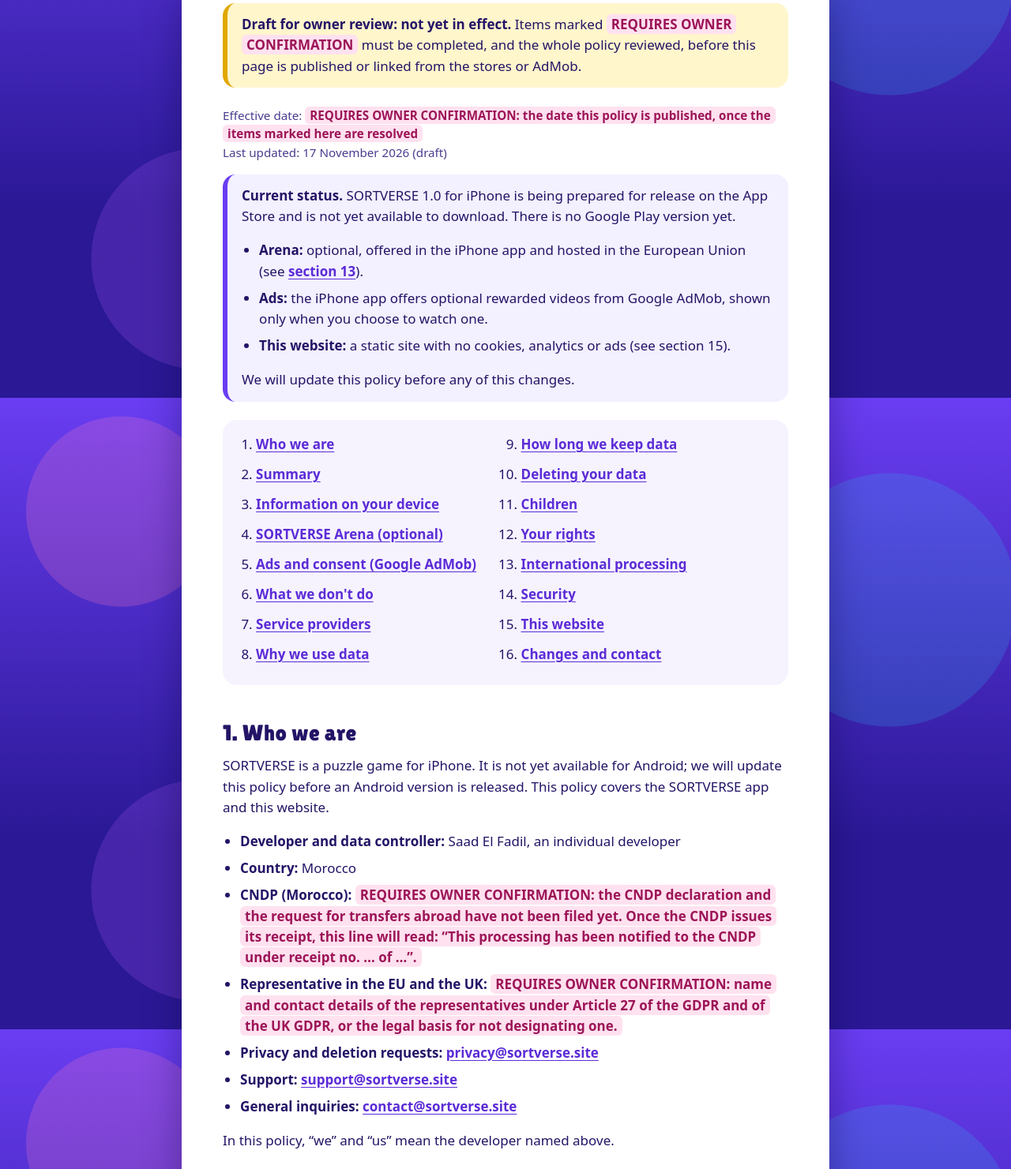
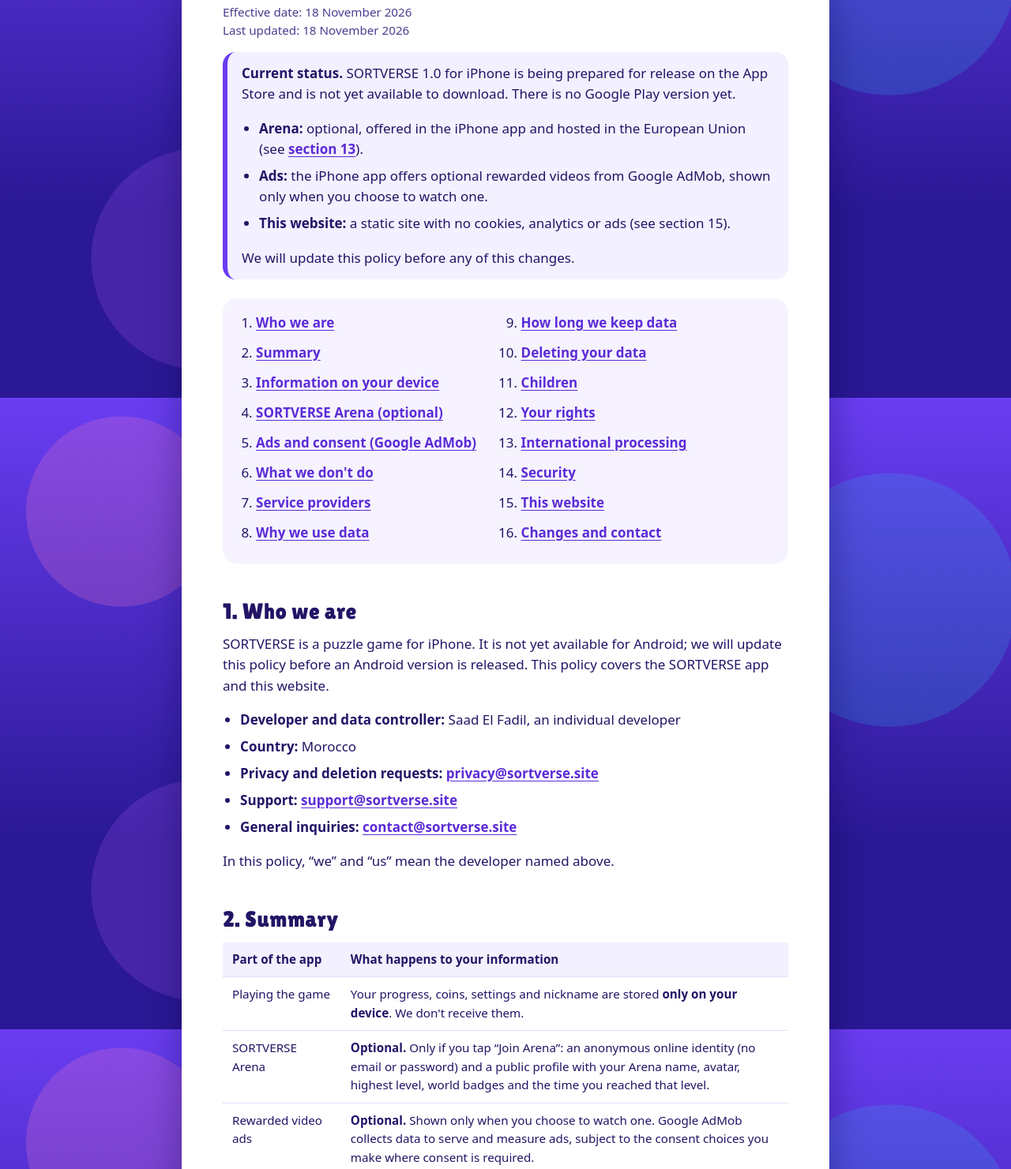
Before and after one commit to Saadelfadil/sortverse-legal, a plain HTML site: page privacy/index.html in a window 1280 px wide. Shown: the part 296-1777 px from the top of the page at 79% size. Drawn offline with Linux system fonts and the light colour scheme.

Commit message:
Privacy Policy effective 18 November 2026
Co-Authored-By: Claude Opus 5.5 <noreply@anthropic.com>

```diff
--- a/privacy/index.html
+++ b/privacy/index.html
@@ -52,11 +52,9 @@
       </div>
 
       <article class="doc">
-        <p class="notice draft"><strong>Draft for owner review: not yet in effect.</strong> Items marked <span class="confirm">REQUIRES OWNER CONFIRMATION</span> must be completed, and the whole policy reviewed, before this page is published or linked from the stores or AdMob.</p>
-
         <p class="meta">
-          Effective date: <span class="confirm">REQUIRES OWNER CONFIRMATION: the date this policy is published, once the items marked here are resolved</span><br>
-          Last updated: 17 November 2026 (draft)
+          Effective date: 18 November 2026<br>
+          Last updated: 18 November 2026
         </p>
 
         <div class="notice" role="note">
@@ -95,8 +93,6 @@
         <ul>
           <li><strong>Developer and data controller:</strong> Saad El Fadil, an individual developer</li>
           <li><strong>Country:</strong> Morocco</li>
-          <li><strong>CNDP (Morocco):</strong> <span class="confirm">REQUIRES OWNER CONFIRMATION: the CNDP declaration and the request for transfers abroad have not been filed yet. Once the CNDP issues its receipt, this line will read: “This processing has been notified to the CNDP under receipt no. … of …”.</span></li>
-          <li><strong>Representative in the EU and the UK:</strong> <span class="confirm">REQUIRES OWNER CONFIRMATION: name and contact details of the representatives under Article 27 of the GDPR and of the UK GDPR, or the legal basis for not designating one.</span></li>
           <li><strong>Privacy and deletion requests:</strong> <a href="mailto:privacy@sortverse.site">privacy@sortverse.site</a></li>
           <li><strong>Support:</strong> <a href="mailto:support@sortverse.site">support@sortverse.site</a></li>
           <li><strong>General inquiries:</strong> <a href="mailto:contact@sortverse.site">contact@sortverse.site</a></li>
@@ -212,7 +208,7 @@
               <tr><td>Namecheap, Inc.</td><td>Forwarding emails sent to our @sortverse.site addresses to our mailbox</td><td><a href="https://www.namecheap.com/legal/general/privacy-policy/" rel="noopener">Namecheap Privacy Policy</a></td></tr>
               <tr><td>Google (Gmail)</td><td>Receiving and answering support and privacy emails</td><td><a href="https://policies.google.com/privacy" rel="noopener">Google Privacy Policy</a></td></tr>
               <tr><td>Vercel Inc.</td><td>Hosting this website</td><td><a href="https://vercel.com/legal/privacy-notice" rel="noopener">Vercel Privacy Notice</a></td></tr>
-              <tr><td>Google Play and Apple App Store</td><td>Distributing the app (their own terms and policies apply to your store accounts)</td><td>The respective store's privacy policy</td></tr>
+              <tr><td>Apple (App Store)</td><td>Distributing the app (Apple's own terms and policies apply to your Apple account)</td><td><a href="https://www.apple.com/legal/privacy/" rel="noopener">Apple Privacy Policy</a></td></tr>
             </tbody>
           </table>
         </div>
@@ -228,7 +224,7 @@
             </tbody>
           </table>
         </div>
-        <p><strong>Proposed legal bases</strong> <span class="confirm">REQUIRES OWNER CONFIRMATION: proposed bases below are subject to legal confirmation before this policy takes effect.</span></p>
+        <p><strong>Legal bases.</strong> Where the GDPR or the UK GDPR applies to you, we rely on:</p>
         <ul>
           <li>Answering support emails: <strong>legitimate interests</strong> in helping you with the request you sent (Article 6(1)(f) GDPR).</li>
           <li>Handling privacy and deletion requests: <strong>legal obligation</strong> where a data-protection law requires us to answer (Article 6(1)(c) GDPR), otherwise legitimate interests.</li>
@@ -248,7 +244,7 @@
             </tbody>
           </table>
         </div>
-        <p><strong>Proposed legal bases</strong> <span class="confirm">REQUIRES OWNER CONFIRMATION: proposed bases below are subject to legal confirmation before the app is publicly released.</span></p>
+        <p><strong>Legal bases.</strong> Where the GDPR or the UK GDPR applies to you, we rely on:</p>
         <ul>
           <li>Running the Arena you chose to join (your anonymous identity and public profile): <strong>performance of a contract</strong>, the leaderboard service you asked for (Article 6(1)(b) GDPR).</li>
           <li>Keeping fake accounts out and securing the servers (App Attest, sign-up and rate limits, server logs, sign-in sessions): <strong>legitimate interests</strong> in security and fraud prevention (Article 6(1)(f) GDPR).</li>
@@ -285,7 +281,7 @@
         <h2 id="children">11. Children</h2>
         <p>SORTVERSE is intended for a general audience of teenagers and adults. It is not directed at children under 13, and we don't knowingly collect personal information from children under 13. If we learn that we have, we delete it.</p>
         <p>Ads in SORTVERSE are limited to content Google rates PG or below. The Arena needs no email or real name, and names are filtered and can be reported.</p>
-        <p><span class="confirm">REQUIRES OWNER CONFIRMATION: whether additional measures for younger users (for example, age screening before ad consent or personalised ads) are required under the GDPR (Article 8), the UK Age Appropriate Design Code and US law. This is under legal review.</span></p>
+        <p>The app doesn't ask for your age. If you are below the age at which you can agree to online data processing on your own where you live (for example, under 16 in some EU countries or under 13 in the UK), please ask a parent or guardian before agreeing to personalised ads or allowing tracking. You can always refuse both: videos and rewards work the same either way.</p>
         <p>The game doesn't ask for personal information to play, and joining the Arena doesn't require an email or real name. If you believe a child has joined the Arena and you would like their profile removed, contact us at <a href="mailto:privacy@sortverse.site">privacy@sortverse.site</a>.</p>
 
         <h2 id="rights">12. Your rights</h2>
```
